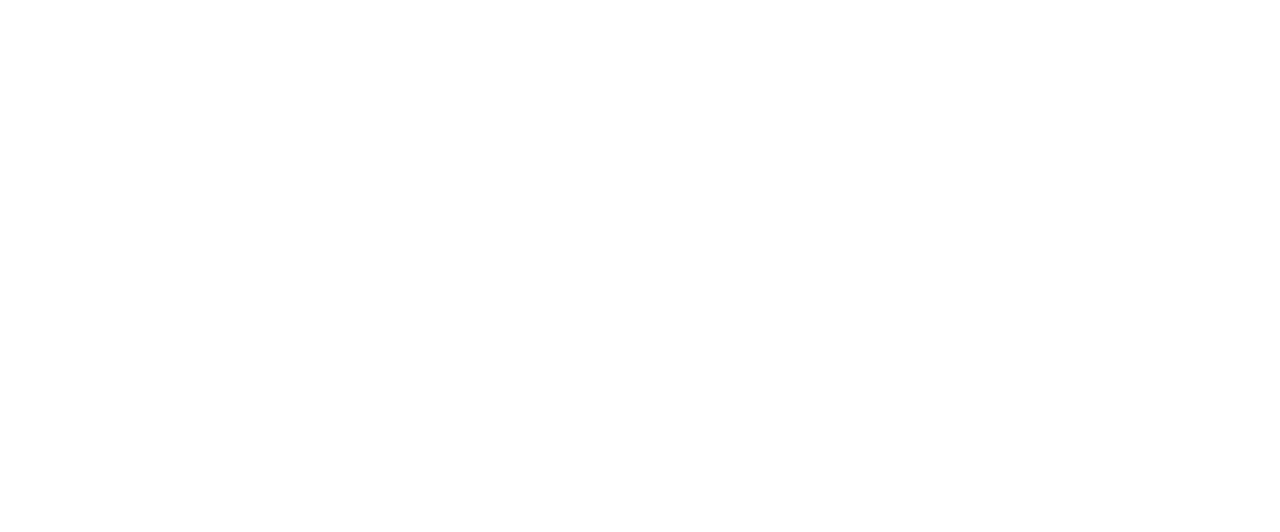
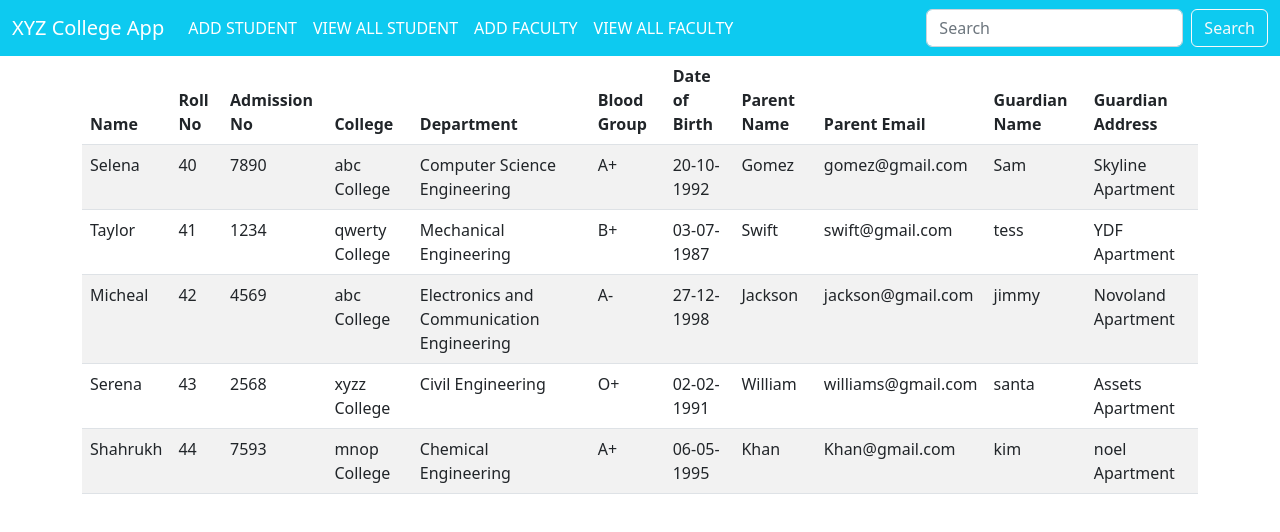
Before and after one commit to AriyaUnni/XYZCollege-App, an Angular app: page /viewstudent in a window 1280 px wide. Before the commit this address led to /. Shown: the top 532 px of the page. Built offline with nearby package versions, Linux system fonts and the light colour scheme.

Commit message:
studentview page

```diff
--- a/src/app/adminlogin/adminlogin.component.html
+++ b/src/app/adminlogin/adminlogin.component.html
@@ -1,4 +1,4 @@
-
+<app-navbar></app-navbar>
 <div class="container">
     <div class="row">
         <div class="col div col-12 col-sm-12 col-md-12 col-lg-12 col-xl-12 col-xxl-12">
--- a/src/app/navbar/navbar.component.html
+++ b/src/app/navbar/navbar.component.html
@@ -7,7 +7,7 @@
       <div class="collapse navbar-collapse" id="navbarNavAltMarkup">
         <div class="navbar-nav">
           <a class="nav-link active" aria-current="page" routerLink="/add">ADD STUDENT</a>
-          <a class="nav-link active"  routerLink="#">VIEW ALL STUDENT</a>
+          <a class="nav-link active"  routerLink="/viewstudent">VIEW ALL STUDENT</a>
           <a class="nav-link active" routerLink="#">ADD FACULTY</a>
           <a class="nav-link active" routerLink="#">VIEW ALL FACULTY</a>
         </div>
--- /dev/null
+++ b/src/app/studentview/studentview.component.html
@@ -0,0 +1,42 @@
+<app-navbar></app-navbar>
+<div class="container">
+    <div class="row">
+        <div class="col col-12 col-sm-12 col-md-12 col-lg-12 col-xl-12 col-xxl-12">
+
+            <table class="table table-striped">
+                <thead>
+                  <tr>
+                    <th scope="col">Name</th>
+                    <th scope="col">Roll No</th>
+                    <th scope="col">Admission No</th>
+                    <th scope="col">College</th>
+                    <th scope="col">Department</th>
+                    <th scope="col">Blood Group</th>
+                    <th scope="col">Date of Birth</th>
+                    <th scope="col">Parent Name</th>
+                    <th scope="col">Parent Email</th>
+                    <th scope="col">Guardian Name</th>
+                    <th scope="col">Guardian Address</th>
+                  </tr>
+                </thead>
+                <tbody>
+                  <tr *ngFor="let i of studentData">
+
+                    <td>{{i.name}}</td>
+                    <td>{{i.rollno}}</td>
+                    <td>{{i.admissionno}}</td>
+                    <td>{{i.college}}</td>
+                    <td>{{i.department}}</td>
+                    <td>{{i.bloodgroup}}</td>
+                    <td>{{i.dob}}</td>
+                    <td>{{i.parentName}}</td>
+                    <td>{{i.parentEmailid}}</td>
+                    <td>{{i.guardianName}}</td>
+                    <td>{{i.guardianAddress}}</td>
+                  </tr>
+
+                </tbody>
+              </table>
+        </div>
+    </div>
+</div>
--- /dev/null
+++ b/src/app/studentview/studentview.component.ts
@@ -0,0 +1,23 @@
+import { Component, OnInit } from '@angular/core';
+
+@Component({
+  selector: 'app-studentview',
+  templateUrl: './studentview.component.html',
+  styleUrls: ['./studentview.component.css']
+})
+export class StudentviewComponent implements OnInit {
+
+  constructor() { }
+
+  studentData:any=[
+    {"name":"Selena","rollno":"40","admissionno":"7890","college":"abc College","department":"Computer Science Engineering","bloodgroup":"A+","dob":"20-10-1992","parentName":"Gomez","parentEmailid":"gomez@gmail.com","guardianName":"Sam","guardianAddress":"Skyline Apartment"},
+    {"name":"Taylor","rollno":"41","admissionno":"1234","college":"qwerty College","department":"Mechanical Engineering","bloodgroup":"B+","dob":"03-07-1987","parentName":"Swift","parentEmailid":"swift@gmail.com","guardianName":"tess","guardianAddress":"YDF Apartment"},
+    {"name":"Micheal","rollno":"42","admissionno":"4569","college":"abc College","department":"Electronics and Communication Engineering","bloodgroup":"A-","dob":"27-12-1998","parentName":"Jackson","parentEmailid":"jackson@gmail.com","guardianName":"jimmy","guardianAddress":"Novoland Apartment"},
+    {"name":"Serena","rollno":"43","admissionno":"2568","college":"xyzz College","department":"Civil Engineering","bloodgroup":"O+","dob":"02-02-1991","parentName":"William","parentEmailid":"williams@gmail.com","guardianName":"santa","guardianAddress":"Assets Apartment"},
+    {"name":"Shahrukh","rollno":"44","admissionno":"7593","college":"mnop College","department":"Chemical Engineering","bloodgroup":"A+","dob":"06-05-1995","parentName":"Khan","parentEmailid":"Khan@gmail.com","guardianName":"kim","guardianAddress":"noel Apartment"}
+  ]
+
+  ngOnInit(): void {
+  }
+
+}
```
Also changed, not shown: src/app/app.module.ts (+6 -1 lines), src/app/studentview/studentview.component.css (added).
